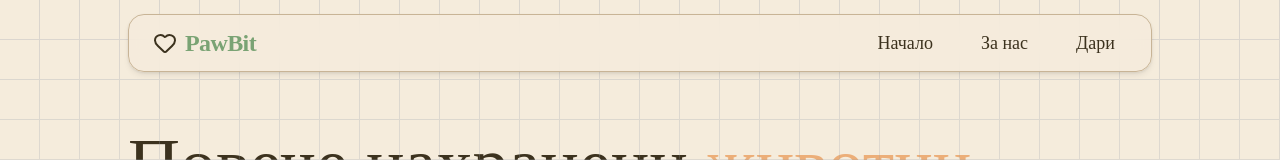
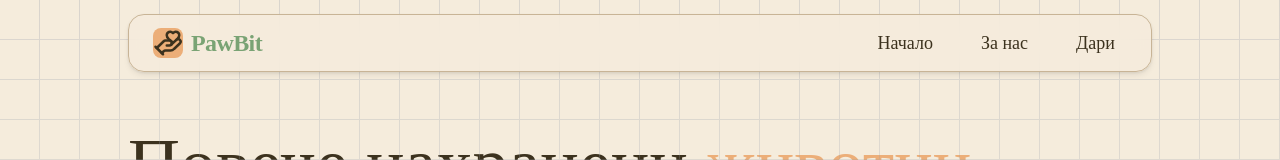
Before and after one commit to angata1/PawBit, a Next.js app: page / in a window 1280 px wide. Shown: the top 160 px of the page. Built offline with nearby package versions, Linux system fonts and the light colour scheme; a web font is replaced by a local one.

Commit message:
Changeed heart icon

```diff
--- a/app/components/navbar.tsx
+++ b/app/components/navbar.tsx
@@ -1,4 +1,4 @@
-import { Heart } from "lucide-react";
+import { HandHeart } from "lucide-react";
 import Link from "next/link";
 
 const navItems = [
@@ -12,7 +12,9 @@ export default function Navbar() {
     <div className="fixed top-0 left-0 w-full flex justify-center mt-3.5 z-50">
       <nav className="w-[80%] flex items-center justify-between px-6 py-3 backdrop-blur-lg border border-border rounded-2xl bg-background/80 shadow-lg">
         <div className=" flex gap-2 items-center">
-          <Heart />
+          <div className=" rounded-sm bg-accent">
+          <HandHeart width={30} height={30}/>
+          </div>
           <h1 className="text-2xl font-bold text-primary tracking-tight">
             PawBit
           </h1>
```
